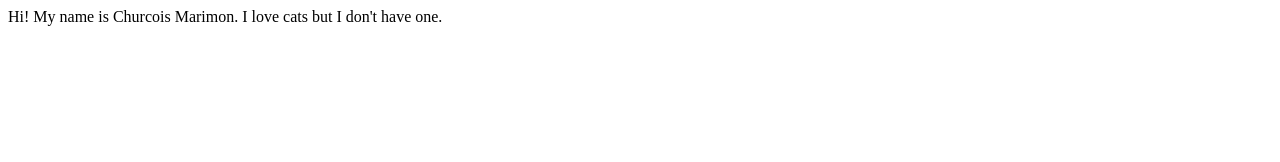
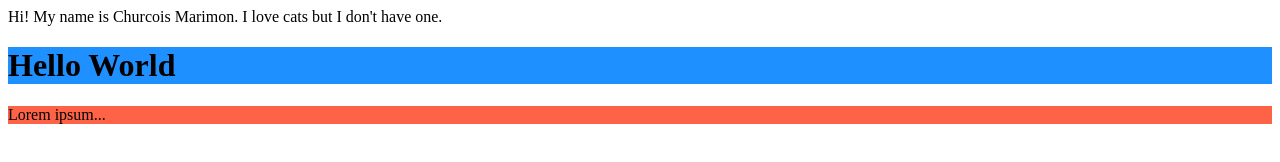
Before and after one commit to chung-rawr/myFirstPage, a plain HTML site: page index.html in a window 1280 px wide. Drawn offline with Linux system fonts and the light colour scheme.

Commit message:
Update index.html

```diff
--- a/index.html
+++ b/index.html
@@ -2,5 +2,7 @@
 <html>
  <body>
    Hi! My name is Churcois Marimon. I love cats but I don't have one.
+  <h1 style="background-color:DodgerBlue;">Hello World</h1>
+<p style="background-color:Tomato;">Lorem ipsum...</p>
  </body>
 </html>
```
